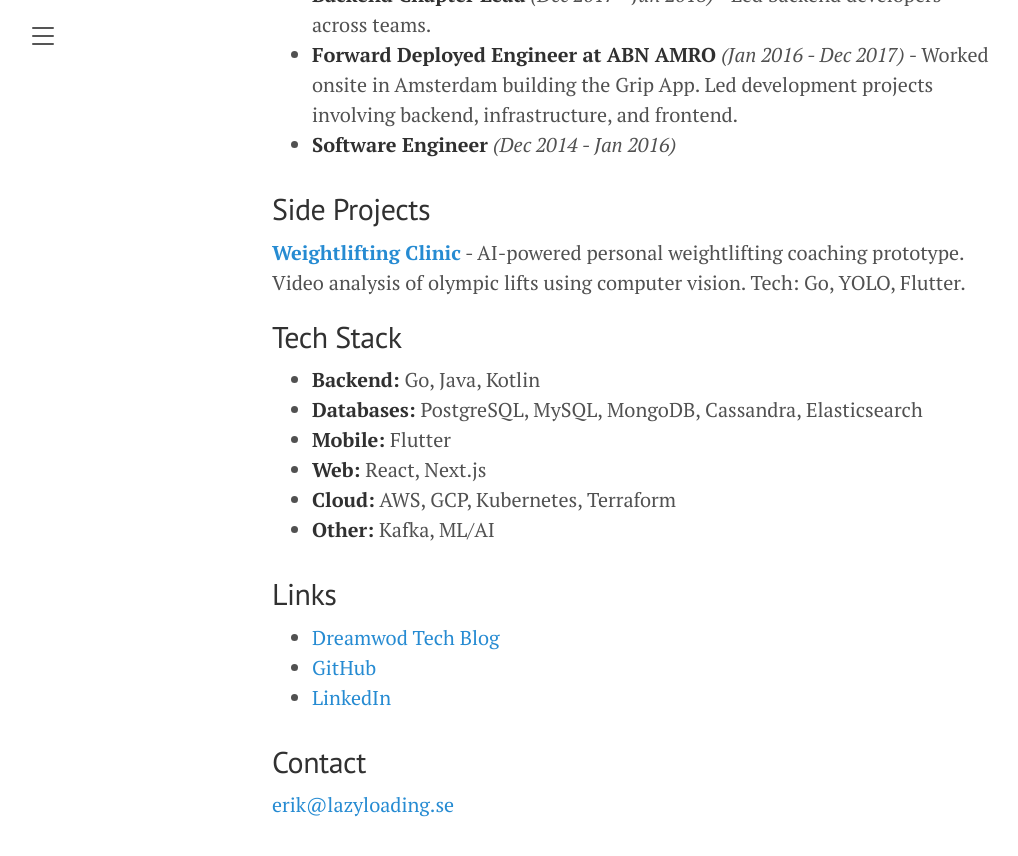
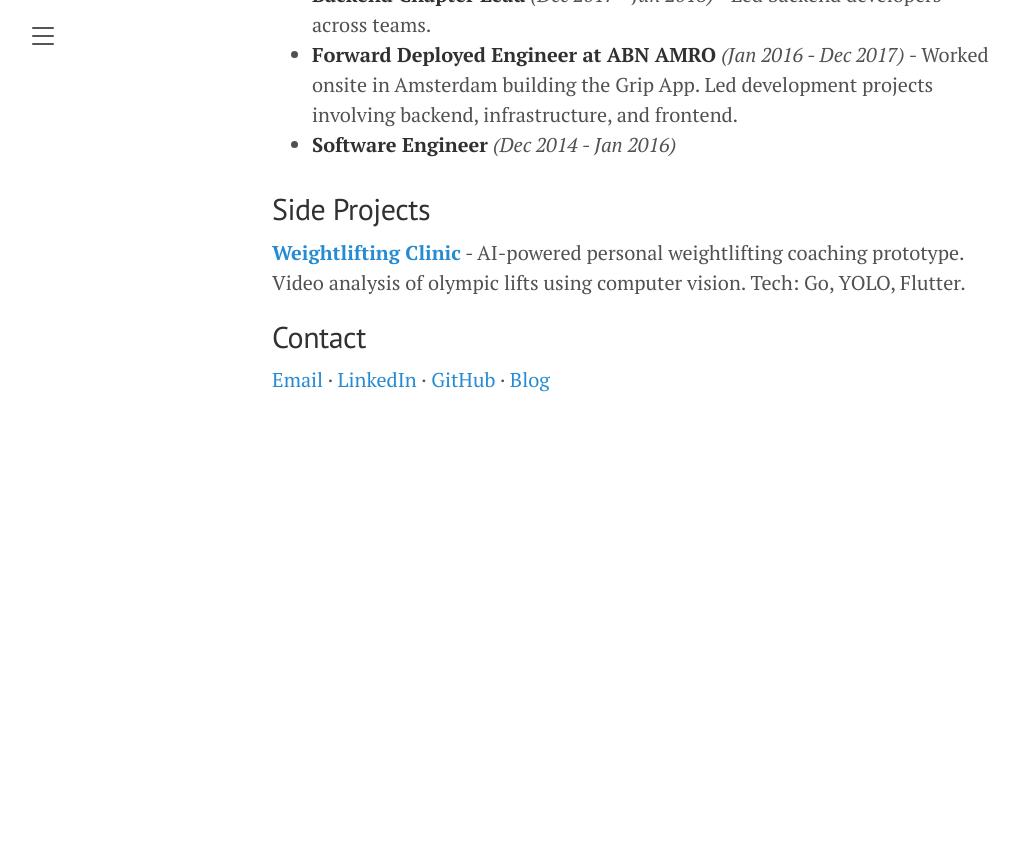
Before and after one commit to lazyloading-ab/lazyloading-ab.github.io, a Jekyll site: the page built from index.md, in a window 1280 px wide and 900 px high, scrolled down 1377 px. Shown: the top 856 px of the window, without its empty margins (8-1026 px from the left). Built offline with Jekyll 4.4.1, drawn with Linux system fonts in a browser that asks for light colours; our own code applies the rules of GitHub Pages for plain Markdown files; after the commit the page ends 1852 px from its top, so only the background shows below that.

Commit message:
Simplify page: remove Tech Stack, merge Links and Contact
- Removed Tech Stack section
- Merged Links and Contact into single Contact line
- Added links to Apple and Tink for consistency

Co-Authored-By: Claude Opus 4.5 <noreply@anthropic.com>

```diff
--- a/index.md
+++ b/index.md
@@ -17,7 +17,7 @@ I also do CrossFit, sail a Mamba 34, and cross country ski when there's snow. Ba
 **[Solva Technology](https://www.solvatechnology.com)** (YC S25) - Founding AI Engineer *(Oct 2025 - Jan 2026)*
 - First employee. Building the full stack - frontend, backend, infrastructure, security, and ML/AI pipelines.
 
-**Apple** - Senior Software Engineer, Consultant *(Oct 2022 - Apr 2024)*
+**[Apple](https://www.apple.com)** - Senior Software Engineer, Consultant *(Oct 2022 - Apr 2024)*
 - 3D Vision team. Deployed and scaled backend services.
 
 **[Mendi](https://www.mendi.io)** - Interim Tech Lead *(Mar 2021 - Aug 2021)*
@@ -29,7 +29,7 @@ I also do CrossFit, sail a Mamba 34, and cross country ski when there's snow. Ba
 **[Stravito](https://www.stravito.com)** - Tech Lead, Consultant *(Apr 2019 - Apr 2020)*
 - Technical leadership and backend development for research and knowledge SaaS platform.
 
-**Tink** - Various roles *(Dec 2014 - Apr 2019)*
+**[Tink](https://www.tink.com)** - Various roles *(Dec 2014 - Apr 2019)*
 - **Tech Lead - PFM** *(Jun 2018 - Apr 2019)* - Led the personal finance management team.
 - **Tech Lead - Payments** *(Oct 2018 - Mar 2019)* - Led the payments team and product.
 - **Backend Chapter Lead** *(Dec 2017 - Jun 2018)* - Led backend developers across teams.
@@ -40,21 +40,6 @@ I also do CrossFit, sail a Mamba 34, and cross country ski when there's snow. Ba
 
 **[Weightlifting Clinic](https://weightlifting-clinic.com)** - AI-powered personal weightlifting coaching prototype. Video analysis of olympic lifts using computer vision. Tech: Go, YOLO, Flutter.
 
-## Tech Stack
-
-* **Backend:** Go, Java, Kotlin
-* **Databases:** PostgreSQL, MySQL, MongoDB, Cassandra, Elasticsearch
-* **Mobile:** Flutter
-* **Web:** React, Next.js
-* **Cloud:** AWS, GCP, Kubernetes, Terraform
-* **Other:** Kafka, ML/AI
-
-## Links
-
-* [Dreamwod Tech Blog](https://medium.com/dreamwod-tech)
-* [GitHub](https://github.com/eripe970)
-* [LinkedIn](https://www.linkedin.com/in/eripet/)
-
 ## Contact
 
-[erik@lazyloading.se](mailto:erik@lazyloading.se)
+[Email](mailto:erik@lazyloading.se) · [LinkedIn](https://www.linkedin.com/in/eripet/) · [GitHub](https://github.com/eripe970) · [Blog](https://medium.com/dreamwod-tech)
```
